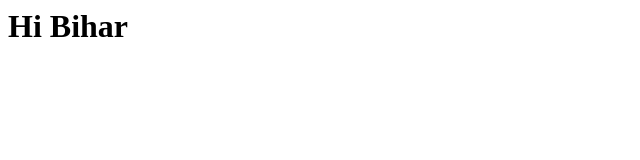
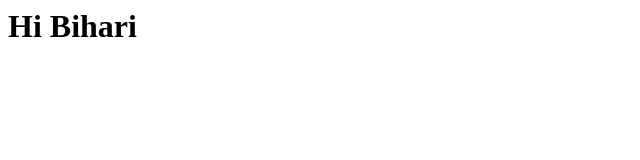
Before and after one commit to Rash2510/First-Repository, a plain HTML site: page Index.html in a window 1280 px wide. Shown: the full height of the page, 0-640 px from the left. Drawn offline with Linux system fonts and the light colour scheme.

Commit message:
Update Index.html
Signed-off-by: Rash2510 <hi.bye231023@gmail.com>

```diff
--- a/Index.html
+++ b/Index.html
@@ -3,6 +3,6 @@
     <title>First GitHUb page</title>
   </Head>
   <body>
-    <h1>Hi Bihar</h1>
+    <h1>Hi Bihari</h1>
   </body>
 </html>
```
